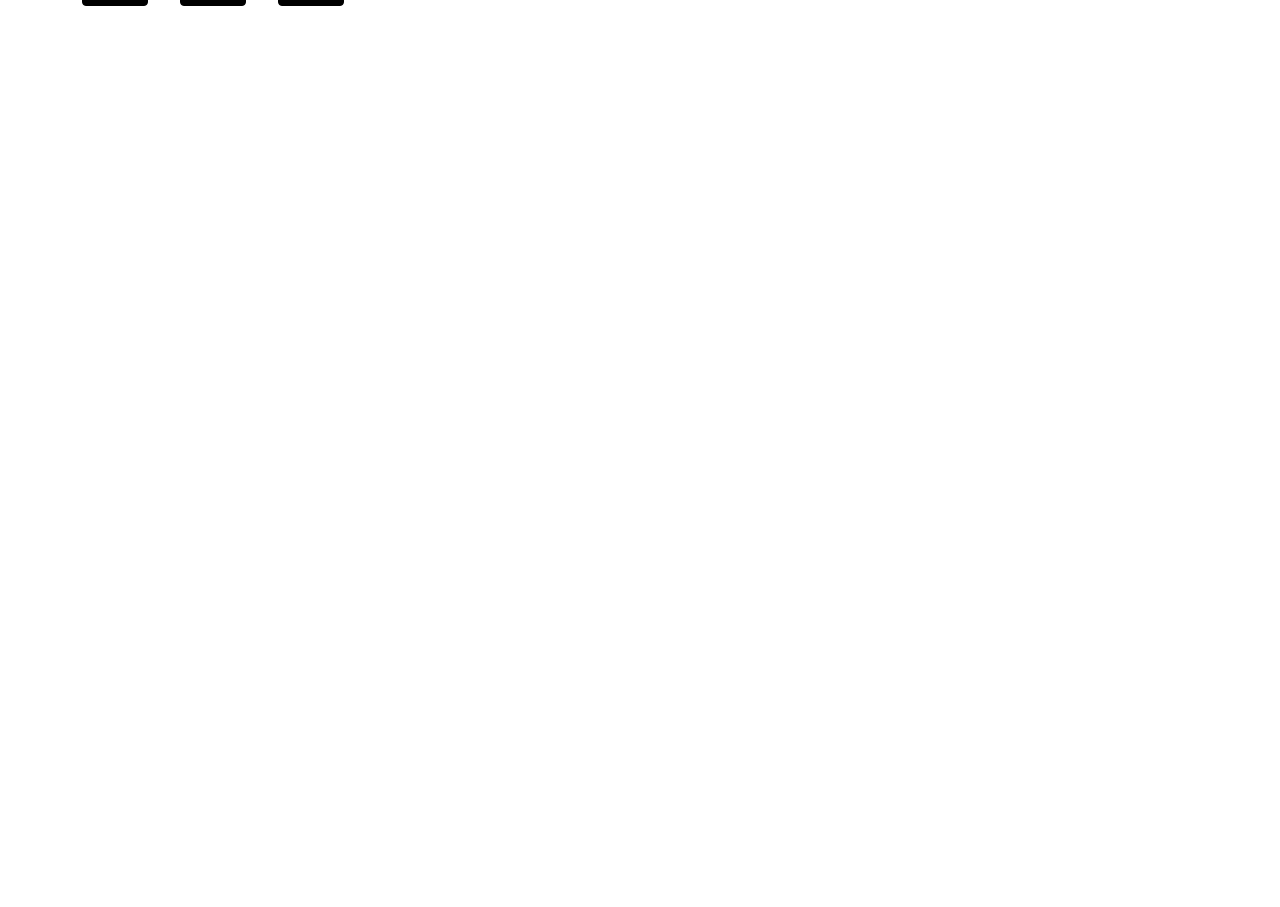
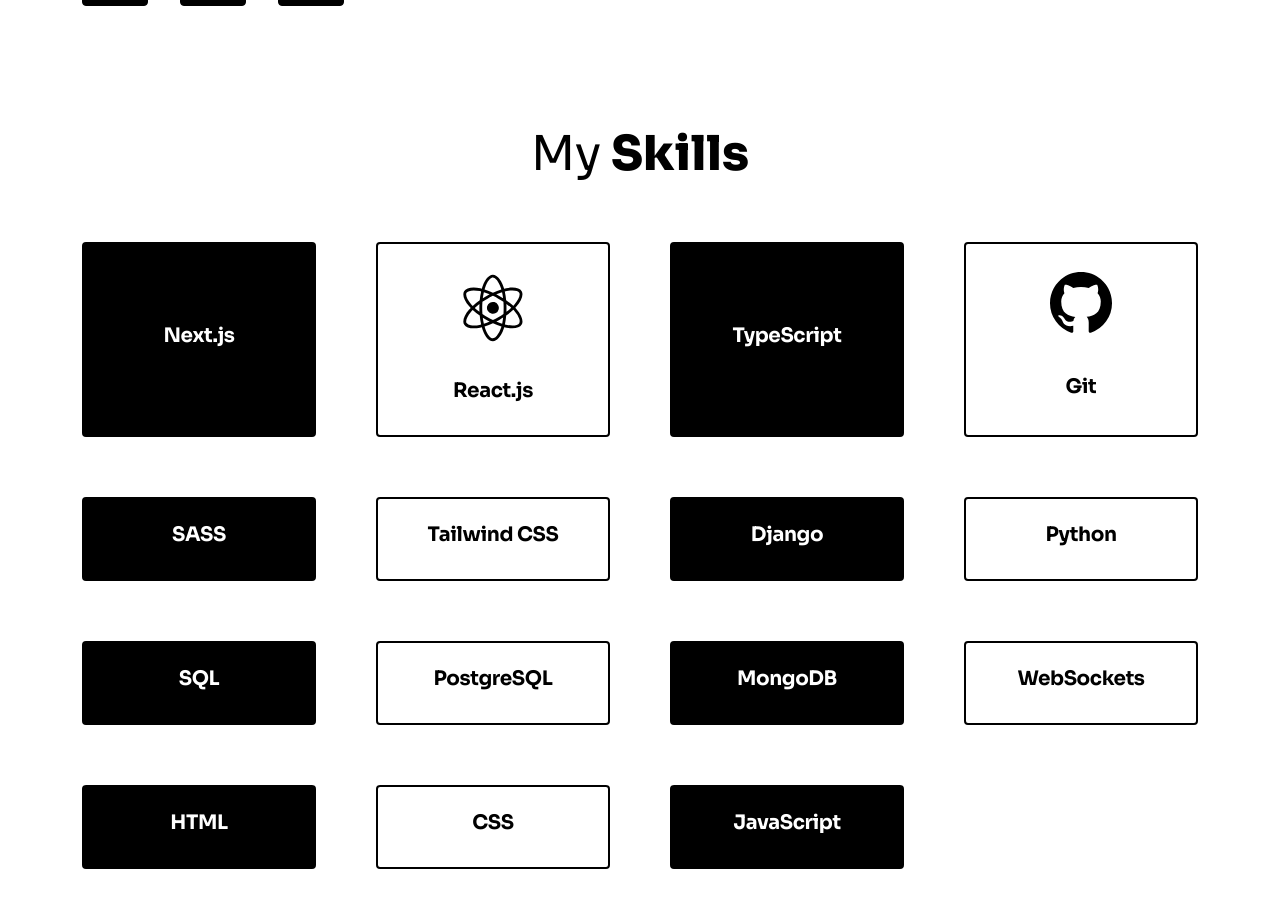
Before and after one commit to prasoon-88/portfolio-nextjs, a Next.js app: page / in a window 1280 px wide. Shown: the part 739-1646 px from the top of the page. Before the commit the page ends 800 px from the top, so only its background shows below. Built offline with nearby package versions, Linux system fonts and the light colour scheme.

Commit message:
add: skill section

```diff
--- a/src/assets/svgs/github.tsx
+++ b/src/assets/svgs/github.tsx
@@ -1,8 +1,13 @@
 import React from "react";
 
-const GithubSVG = () => {
+const GithubSVG = (props: any) => {
   return (
-    <svg xmlns="http://www.w3.org/2000/svg" viewBox="0 0 16 16" id="Github">
+    <svg
+      xmlns="http://www.w3.org/2000/svg"
+      viewBox="0 0 16 16"
+      id="Github"
+      {...props}
+    >
       <path
         d="M7.999 0C3.582 0 0 3.596 0 8.032a8.031 8.031 0 0 0 5.472 7.621c.4.074.546-.174.546-.387 0-.191-.007-.696-.011-1.366-2.225.485-2.695-1.077-2.695-1.077-.363-.928-.888-1.175-.888-1.175-.727-.498.054-.488.054-.488.803.057 1.225.828 1.225.828.714 1.227 1.873.873 2.329.667.072-.519.279-.873.508-1.074-1.776-.203-3.644-.892-3.644-3.969 0-.877.312-1.594.824-2.156-.083-.203-.357-1.02.078-2.125 0 0 .672-.216 2.2.823a7.633 7.633 0 0 1 2.003-.27 7.65 7.65 0 0 1 2.003.271c1.527-1.039 2.198-.823 2.198-.823.436 1.106.162 1.922.08 2.125.513.562.822 1.279.822 2.156 0 3.085-1.87 3.764-3.652 3.963.287.248.543.738.543 1.487 0 1.074-.01 1.94-.01 2.203 0 .215.144.465.55.386A8.032 8.032 0 0 0 16 8.032C16 3.596 12.418 0 7.999 0z"
         fill="#ffffff"
--- a/src/components/skillCard/index.tsx
+++ b/src/components/skillCard/index.tsx
@@ -1,11 +1,17 @@
-import ReactSVG from "@/assets/svgs/react";
-import React from "react";
+import classNames from "classnames";
+import React, { ReactNode } from "react";
 
-const SkillCard = () => {
+interface SkillCardProps {
+  icon?: ReactNode;
+  title: string;
+  dark?: boolean;
+}
+
+const SkillCard = ({ icon, title, dark }: SkillCardProps) => {
   return (
-    <div id="skillCard">
-      <ReactSVG />
-      <h5 className="bold primary-black">React</h5>
+    <div id="skillCard" className={classNames({ dark })}>
+      {icon}
+      <h5 className="bold">{title}</h5>
     </div>
   );
 };
--- a/src/pages/index.tsx
+++ b/src/pages/index.tsx
@@ -5,6 +5,8 @@
 import EmailSvg from "@/assets/svgs/email";
 import GithubSVG from "@/assets/svgs/github";
 import Button from "@/components/button";
+import SkillCard from "@/components/skillCard";
+import ReactSVG from "@/assets/svgs/react";
 
 const sora = Sora({ subsets: ["latin"] });
 
@@ -74,6 +76,46 @@
   );
 };
 
+const MySkills = () => {
+  const SKILLS = [
+    { title: "Next.js", dark: true },
+    { title: "React.js", icon: <ReactSVG /> },
+    { title: "TypeScript", dark: true },
+    { title: "Git", icon: <GithubSVG width={62} height={62} /> },
+    { title: "SASS", dark: true },
+    { title: "Tailwind CSS" },
+    { title: "Django", dark: true },
+    { title: "Python" },
+    { title: "SQL", dark: true },
+    { title: "PostgreSQL" },
+    { title: "MongoDB", dark: true },
+    { title: "WebSockets" },
+    { title: "HTML", dark: true },
+    { title: "CSS" },
+    { title: "JavaScript", dark: true },
+  ];
+
+  return (
+    <div className="container">
+      <div className="row">
+        <div className="col-12">
+          <div className="mySkillsScetion">
+            <div className="fs-48 lh-56 primary-black ">
+              <span>My</span>
+              <span className="extra-bold"> Skills</span>
+            </div>
+            <div className="skillsContainer">
+              {SKILLS.map((skill, index) => (
+                <SkillCard key={index} {...skill} />
+              ))}
+            </div>
+          </div>
+        </div>
+      </div>
+    </div>
+  );
+};
+
 export default function Home() {
   return (
     <>
@@ -85,6 +127,7 @@
       </Head>
       <main id="home" className={sora.className}>
         <HeroSection />
+        <MySkills />
       </main>
     </>
   );
--- a/src/styles/component/skillCard.scss
+++ b/src/styles/component/skillCard.scss
@@ -11,6 +11,12 @@
     border-radius: 4px;
     display: grid;
 
+    svg {
+        path {
+            fill: $primary-black;
+        }
+    }
+
     &.dark {
         background: $primary-black;
         color: $primary-white;
--- a/src/styles/pages/home.scss
+++ b/src/styles/pages/home.scss
@@ -55,4 +55,16 @@
             }
         }
     }
+
+    .mySkillsScetion {
+        margin: 120px 0;
+        text-align: center;
+
+        .skillsContainer {
+            margin-top: 60px;
+            display: grid;
+            grid-template-columns: repeat(auto-fill, minmax(200px, 1fr));
+            gap: 60px;
+        }
+    }
 }
```
